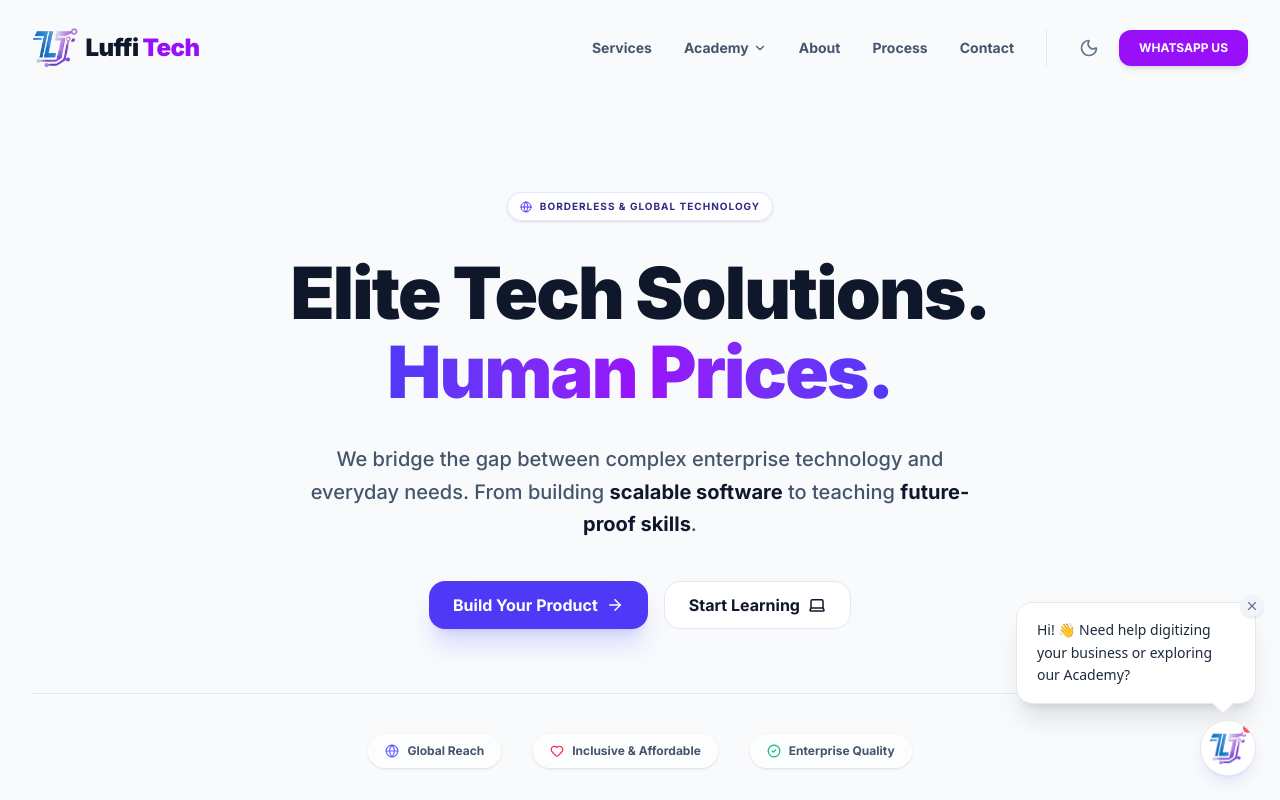
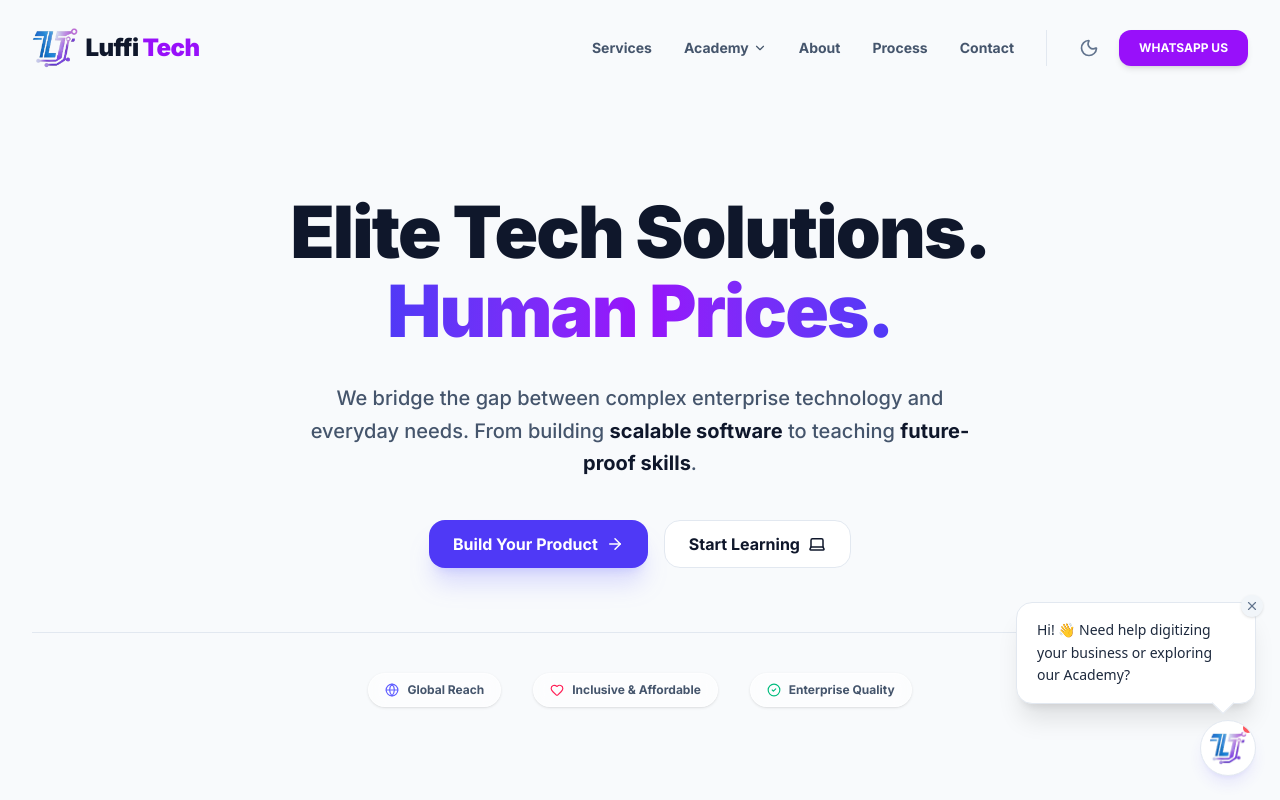
Before and after one commit to muthuieric/LuffiTech, a Next.js app: page / in a window 1280 px wide. Shown: the top 800 px of the page. Built offline with nearby package versions, Linux system fonts and the light colour scheme.

Commit message:
reomoved bordelrless

```diff
--- a/components/sections/Hero.tsx
+++ b/components/sections/Hero.tsx
@@ -3,6 +3,7 @@
 import React, { memo } from 'react';
 import Link from 'next/link'; // Native Next.js Link for performance
 import { ArrowRight, Laptop, Globe, CheckCircle2, Heart } from 'lucide-react';
+import Image from 'next/image';
 
 // --- Assets: Base64 Noise Texture (Zero Network Request) ---
 // Loads instantly, no external server dependency.
@@ -63,12 +64,12 @@ const Hero = () => {
       <div className="max-w-7xl mx-auto px-4 sm:px-6 lg:px-8 text-center relative z-10">
 
         {/* 2. Floating Badge */}
-        <div className="inline-flex items-center gap-2 px-3 py-1.5 rounded-full bg-white/80 dark:bg-slate-800/80 backdrop-blur-md border border-indigo-100 dark:border-indigo-500/30 shadow-sm mb-8 hover:scale-105 transition-transform cursor-default">
+        {/* <div className="inline-flex items-center gap-2 px-3 py-1.5 rounded-full bg-white/80 dark:bg-slate-800/80 backdrop-blur-md border border-indigo-100 dark:border-indigo-500/30 shadow-sm mb-8 hover:scale-105 transition-transform cursor-default">
           <Globe size={12} className="text-indigo-600 dark:text-indigo-400" />
           <span className="text-[10px] font-bold uppercase tracking-widest text-indigo-900 dark:text-indigo-200">
             Borderless & Global Technology
           </span>
-        </div>
+        </div> */}
 
         {/* 3. Main Heading */}
         <h1
@@ -122,3 +123,15 @@ const Hero = () => {
 };
 
 export default memo(Hero);
+
+
+  {/* FORCED EDGE-TO-EDGE IMAGE */}
+//   <div className="relative h-[300px] sm:h-[400px] lg:h-[500px] mb-12 z-10 w-[100vw] left-1/2 right-1/2 -ml-[50vw] -mr-[50vw]">
+//   <Image
+//     src="/j.png"
+//     alt="Hero visual description"
+//     fill
+//     className="object-cover"
+//     priority
+//   />
+// </div>
```
Also changed, not shown: public/j.png (added).
